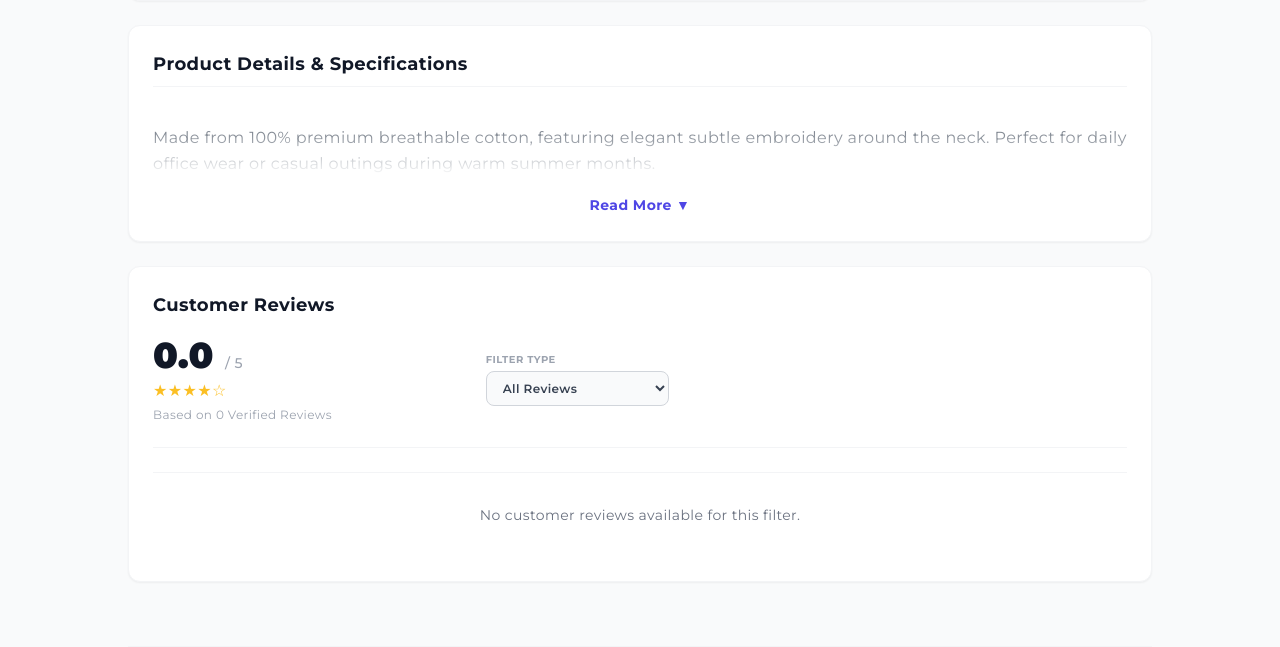
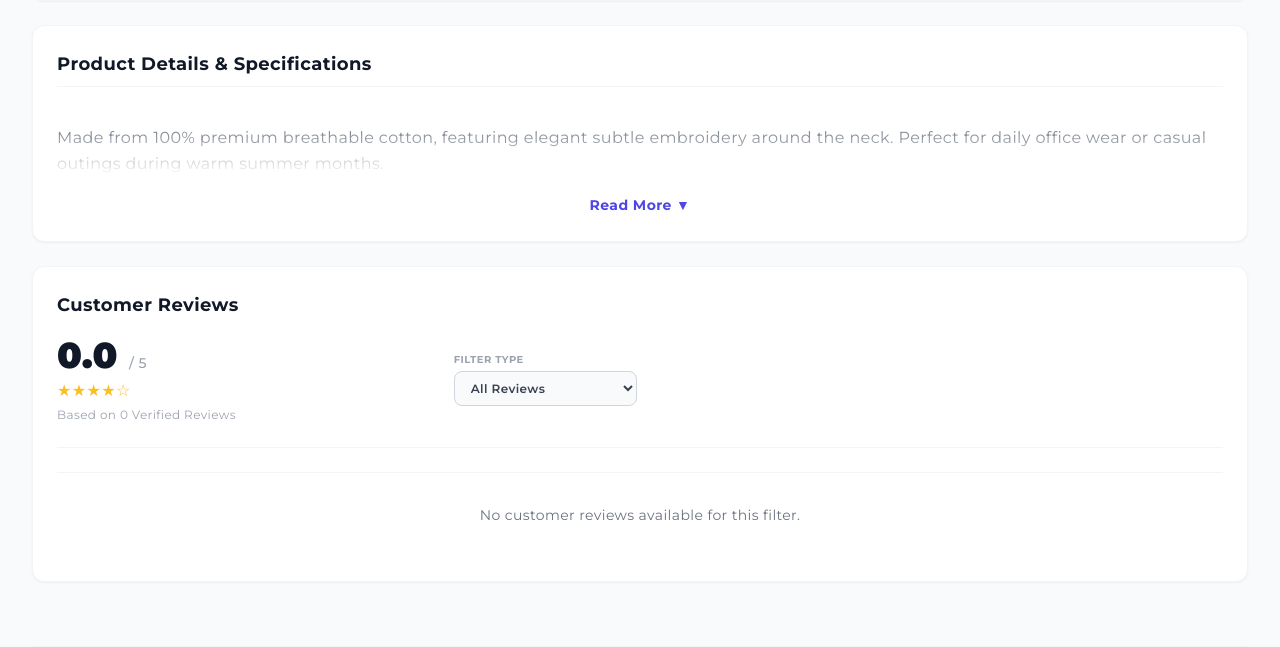
Before and after one commit to hemkhatri/final-year-project, a Django app: a page that uses templates/base.html in a window 1280 px wide. Shown: the part 710-1357 px from the top of the page. Run offline with Django 5.2, Linux system fonts and the light colour scheme; data comes from the database, SQL or seed files in the repository; both versions use the stored data as it was after the commit; parts of the project's set-up code (start-up, migrations or seed data) failed here and were passed over; some libraries are stand-ins or nearby versions.

Commit message:
refactor: make the ui to full screen

```diff
--- a/templates/base.html
+++ b/templates/base.html
@@ -10,8 +10,7 @@
     <title>{% block title %}Marketplace Central{% endblock %}</title>
     <!-- Put this script inside your base template <head> tag -->
     <script src="https://cdn.jsdelivr.net/npm/chart.js"></script>
-     <link rel="icon" type="image/x-icon" href="{% static 'media/favicon.ico' %}">
-
+    <link rel="icon" type="image/x-icon" href="{% static 'media/favicon.ico' %}">
 
     <link rel="stylesheet" href="{% static 'css/styles.css' %}">
 
@@ -51,9 +50,9 @@
     <!-- Global Navigation Header -->
     {% include 'includes/header.html' %}
 
-    <!-- Main Content Area Container -->
+    <!-- Main Content Area Container (UPDATED TO FULL WIDTH) -->
     {% block main_wrapper %}
-    <main class="flex-grow max-w-7xl w-full mx-auto px-4 sm:px-6 lg:px-8 py-8">
+    <main class="flex-grow w-full px-4 sm:px-6 lg:px-8 py-8">
         {% block body_content %}
         {% endblock body_content %}
     </main>
--- a/templates/includes/header.html
+++ b/templates/includes/header.html
@@ -1,7 +1,7 @@
 <!-- templates/includes/header.html -->
 {% load static %}
 <nav class="bg-white border-b border-gray-200 sticky top-0 z-50 shadow-xs" x-data="{ mobileMenuOpen: false }">
-    <div class="max-w-7xl mx-auto px-4 sm:px-6 lg:px-8">
+    <div class="max-w-full mx-auto px-4 sm:px-6 lg:px-8">
         <div class="flex justify-between h-16 items-center">
             <!-- Left: Logo & Core Navigation Links -->
             <div class="flex items-center flex-1 space-x-8">
@@ -15,36 +15,38 @@
 
                 <!-- Desktop Links -->
                 <div class="hidden md:flex items-center space-x-1">
-                    <a href="#" class="px-3 py-2 text-sm font-medium text-gray-600 hover:text-indigo-600 rounded-md transition-colors">Explore</a>
-                    <a href="{% url 'shop:category_list' %}" class="px-3 py-2 text-sm font-medium text-gray-600 hover:text-indigo-600 rounded-md transition-colors">Categories</a>
+                    <a href="#"
+                        class="px-3 py-2 text-sm font-medium text-gray-600 hover:text-indigo-600 rounded-md transition-colors">Explore</a>
+                    <a href="{% url 'shop:category_list' %}"
+                        class="px-3 py-2 text-sm font-medium text-gray-600 hover:text-indigo-600 rounded-md transition-colors">Categories</a>
                     {% if user.is_authenticated and user.role == 'SELLER' %}
-                    <a href="{% url 'accounts:seller_dashboard' %}" class="px-3 py-2 text-sm font-medium text-indigo-600 bg-indigo-50 rounded-md">Seller Panel</a>
+                    <a href="{% url 'accounts:seller_dashboard' %}"
+                        class="px-3 py-2 text-sm font-medium text-indigo-600 bg-indigo-50 rounded-md">Seller Panel</a>
                     {% endif %}
                 </div>
 
                 <!-- Search bar visible only to Customers & Guests -->
                 {% if not user.is_authenticated or user.role != 'SELLER' and user.role != 'DELIVERY_BOY' %}
-                <div class="hidden md:block flex-1 max-w-md mx-4 relative"
+                <div class="hidden md:block flex-1 max-w-md ml-auto relative"
                     x-data="{ term: '{{ request.GET.q|default:'' }}', suggestions: [], showDropdown: false }"
                     @click.outside="showDropdown = false">
 
+
                     <form action="{% url 'shop:product_search' %}" method="GET" x-ref="searchForm">
                         <div class="relative">
-                            <input type="text"
-                                   name="q"
-                                   x-model="term"
-                                   placeholder="Search products..."
+                            <input type="text" name="q" x-model="term" placeholder="Search products..."
                                 @input.debounce.150ms="
                                         if (term.trim().length < 2) { suggestions = []; showDropdown = false; return; }
                                         fetch('/shop/api/autocomplete/?term=' + encodeURIComponent(term.trim()))
                                             .then(res => res.json())
                                             .then(data => { suggestions = data; showDropdown = suggestions.length > 0; })
-                                   "
-                                   @focus="if (suggestions.length > 0) showDropdown = true"
+                                   " @focus="if (suggestions.length > 0) showDropdown = true"
                                 class="w-full pl-9 pr-4 py-1.5 bg-gray-50 border border-gray-300 rounded-lg text-sm focus:outline-none focus:ring-2 focus:ring-indigo-500 focus:bg-white transition-all">
-                            <div class="absolute inset-y-0 left-0 pl-3 flex items-center pointer-events-none text-gray-400">
+                            <div
+                                class="absolute inset-y-0 left-0 pl-3 flex items-center pointer-events-none text-gray-400">
                                 <svg class="h-4 w-4" fill="none" viewBox="0 0 24 24" stroke="currentColor">
-                                    <path stroke-linecap="round" stroke-linejoin="round" stroke-width="2" d="M21 21l-6-6m2-5a7 7 0 11-14 0 7 7 0 0114 0z"/>
+                                    <path stroke-linecap="round" stroke-linejoin="round" stroke-width="2"
+                                        d="M21 21l-6-6m2-5a7 7 0 11-14 0 7 7 0 0114 0z" />
                                 </svg>
                             </div>
                         </div>
@@ -52,18 +54,18 @@
 
                     <!-- Dropdown Panel Layout -->
                     <div class="absolute left-0 right-0 mt-1 bg-white border border-gray-200 rounded-xl shadow-lg z-50 overflow-hidden"
-                         x-show="showDropdown"
-                         style="display: none;">
+                        x-show="showDropdown" style="display: none;">
                         <div class="max-h-80 overflow-y-auto divide-y divide-gray-50">
                             <template x-for="item in suggestions">
                                 <a :href="'/shop/' + item.slug + '/'"
                                     class="flex items-center gap-3 px-4 py-2.5 hover:bg-indigo-50/50 transition-colors group cursor-pointer text-decoration-none block">
-                                    <img :src="item.image"
-                                         :alt="item.name"
+                                    <img :src="item.image" :alt="item.name"
                                         class="w-10 h-10 object-cover rounded-md bg-gray-50 border border-gray-100 flex-shrink-0">
                                     <div class="flex-1 min-w-0">
-                                        <p class="text-sm font-semibold text-gray-800 truncate group-hover:text-indigo-600 transition-colors m-0" x-text="item.name"></p>
-                                        <p class="text-xs font-black text-gray-500 mt-0.5 m-0" x-text="'Rs. ' + item.price"></p>
+                                        <p class="text-sm font-semibold text-gray-800 truncate group-hover:text-indigo-600 transition-colors m-0"
+                                            x-text="item.name"></p>
+                                        <p class="text-xs font-black text-gray-500 mt-0.5 m-0"
+                                            x-text="'Rs. ' + item.price"></p>
                                     </div>
                                 </a>
                             </template>
@@ -79,11 +81,14 @@
                 {% if not user.is_authenticated or user.role != 'SELLER' and user.role != 'DELIVERY_BOY' %}
                 <a href="{% url 'cart:cart_detail' %}"
                     class="relative p-2 text-gray-600 hover:text-indigo-600 transition duration-150 rounded-full hover:bg-gray-100 flex items-center justify-center cursor-pointer">
-                    <svg xmlns="http://www.w3.org/2000/svg" fill="none" viewBox="0 0 24 24" stroke-width="1.5" stroke="currentColor" class="w-6 h-6">
-                        <path stroke-linecap="round" stroke-linejoin="round" d="M2.25 3h1.386c.51 0 .955.343 1.087.835l.383 1.437M7.5 14.25a3 3 0 0 0-3 3h15.75m-12.75-3h11.218c1.121-2.3 2.1-4.684 2.924-7.138a60.114 60.114 0 0 0-16.536-1.84M7.5 14.25L5.106 5.272M6 20.25a.75.75 0 1 1-1.5 0 .75.75 0 0 1 1.5 0Zm12.75 0a.75.75 0 1 1-1.5 0 .75.75 0 0 1 1.5 0Z" />
+                    <svg xmlns="http://www.w3.org/2000/svg" fill="none" viewBox="0 0 24 24" stroke-width="1.5"
+                        stroke="currentColor" class="w-6 h-6">
+                        <path stroke-linecap="round" stroke-linejoin="round"
+                            d="M2.25 3h1.386c.51 0 .955.343 1.087.835l.383 1.437M7.5 14.25a3 3 0 0 0-3 3h15.75m-12.75-3h11.218c1.121-2.3 2.1-4.684 2.924-7.138a60.114 60.114 0 0 0-16.536-1.84M7.5 14.25L5.106 5.272M6 20.25a.75.75 0 1 1-1.5 0 .75.75 0 0 1 1.5 0Zm12.75 0a.75.75 0 1 1-1.5 0 .75.75 0 0 1 1.5 0Z" />
                     </svg>
                     {% if cart|length > 0 %}
-                    <span class="absolute -top-0.5 -right-0.5 w-4 h-4 bg-rose-500 text-white text-[10px] font-black rounded-full flex items-center justify-center animate-bounce">
+                    <span
+                        class="absolute -top-0.5 -right-0.5 w-4 h-4 bg-rose-500 text-white text-[10px] font-black rounded-full flex items-center justify-center animate-bounce">
                         {{ cart|length }}
                     </span>
                     {% endif %}
@@ -112,28 +117,40 @@
                             <div class="flex items-center gap-1.5 min-w-0">
                                 <span class="text-sm font-bold text-gray-900 truncate">{{ user.username }}</span>
                                 {% if user.is_superuser %}
-                                <span class="text-[10px] font-extrabold px-1.5 py-0.5 rounded bg-red-100 text-red-700 tracking-wide uppercase shrink-0">Admin</span>
+                                <span
+                                    class="text-[10px] font-extrabold px-1.5 py-0.5 rounded bg-red-100 text-red-700 tracking-wide uppercase shrink-0">Admin</span>
                                 {% elif user.role == "SELLER" %}
-                                <span class="text-[10px] font-extrabold px-1.5 py-0.5 rounded bg-indigo-100 text-indigo-700 tracking-wide uppercase shrink-0">Seller</span>
+                                <span
+                                    class="text-[10px] font-extrabold px-1.5 py-0.5 rounded bg-indigo-100 text-indigo-700 tracking-wide uppercase shrink-0">Seller</span>
                                 {% elif user.role == "DELIVERY_BOY" %}
-                                <span class="text-[10px] font-extrabold px-1.5 py-0.5 rounded bg-amber-100 text-amber-800 tracking-wide uppercase shrink-0">Rider</span>
+                                <span
+                                    class="text-[10px] font-extrabold px-1.5 py-0.5 rounded bg-amber-100 text-amber-800 tracking-wide uppercase shrink-0">Rider</span>
                                 {% endif %}
                             </div>
                         </div>
 
-                        <a href="#" class="block px-4 py-2 text-sm text-gray-700 hover:bg-gray-50 font-medium transition">🎛️ Dashboard</a>
-                        <a href="#" class="block px-4 py-2 text-sm text-gray-700 hover:bg-gray-50 font-medium transition">⚙️ Account Settings</a>
+                        <a href="#"
+                            class="block px-4 py-2 text-sm text-gray-700 hover:bg-gray-50 font-medium transition">🎛️
+                            Dashboard</a>
+                        <a href="#"
+                            class="block px-4 py-2 text-sm text-gray-700 hover:bg-gray-50 font-medium transition">⚙️
+                            Account Settings</a>
                         <div class="border-t border-gray-100 my-1"></div>
 
                         <form action="{% url 'accounts:logout' %}" method="post">
                             {% csrf_token %}
-                            <button type="submit" class="w-full text-left block text-sm font-medium text-red-600 px-4 py-2 hover:bg-gray-50 transition">Log Out</button>
+                            <button type="submit"
+                                class="w-full text-left block text-sm font-medium text-red-600 px-4 py-2 hover:bg-gray-50 transition">Log
+                                Out</button>
                         </form>
                     </div>
                 </div>
                 {% else %}
-                <a href="{% url 'accounts:login' %}" class="text-sm font-medium text-gray-700 hover:text-indigo-600 transition-colors">Log In</a>
-                <a href="{% url 'accounts:signup' %}" class="text-sm font-medium bg-indigo-600 text-white px-4 py-2 rounded-lg shadow-sm hover:bg-indigo-700 transition shadow-indigo-100">Sign Up</a>
+                <a href="{% url 'accounts:login' %}"
+                    class="text-sm font-medium text-gray-700 hover:text-indigo-600 transition-colors">Log In</a>
+                <a href="{% url 'accounts:signup' %}"
+                    class="text-sm font-medium bg-indigo-600 text-white px-4 py-2 rounded-lg shadow-sm hover:bg-indigo-700 transition shadow-indigo-100">Sign
+                    Up</a>
                 {% endif %}
             </div>
 
@@ -142,8 +159,10 @@
                 <button @click="mobileMenuOpen = !mobileMenuOpen" type="button"
                     class="inline-flex items-center justify-center p-2 rounded-md text-gray-400 hover:text-gray-500 hover:bg-gray-100 transition focus:outline-none">
                     <svg class="h-6 w-6" fill="none" viewBox="0 0 24 24" stroke="currentColor">
-                        <path x-show="!mobileMenuOpen" stroke-linecap="round" stroke-linejoin="round" stroke-width="2" d="M4 6h16M4 12h16M4 18h16" />
-                        <path x-show="mobileMenuOpen" stroke-linecap="round" stroke-linejoin="round" stroke-width="2" d="M6 18L18 6M6 6l12 12" style="display: none;" />
+                        <path x-show="!mobileMenuOpen" stroke-linecap="round" stroke-linejoin="round" stroke-width="2"
+                            d="M4 6h16M4 12h16M4 18h16" />
+                        <path x-show="mobileMenuOpen" stroke-linecap="round" stroke-linejoin="round" stroke-width="2"
+                            d="M6 18L18 6M6 6l12 12" style="display: none;" />
                     </svg>
                 </button>
             </div>
@@ -151,18 +170,23 @@
     </div>
 
     <!-- Mobile Expandable Dropdown Menu -->
-    <div x-show="mobileMenuOpen" x-collapse class="md:hidden border-t border-gray-100 bg-white shadow-inner" style="display: none">
+    <div x-show="mobileMenuOpen" x-collapse class="md:hidden border-t border-gray-100 bg-white shadow-inner"
+        style="display: none">
         <div class="px-2 pt-2 pb-3 space-y-1">
-            <a href="#" class="block px-3 py-2 rounded-md text-base font-medium text-gray-700 hover:bg-gray-50">Explore</a>
-            <a href="#" class="block px-3 py-2 rounded-md text-base font-medium text-gray-700 hover:bg-gray-50">Categories</a>
+            <a href="#"
+                class="block px-3 py-2 rounded-md text-base font-medium text-gray-700 hover:bg-gray-50">Explore</a>
+            <a href="#"
+                class="block px-3 py-2 rounded-md text-base font-medium text-gray-700 hover:bg-gray-50">Categories</a>
             {% if user.is_authenticated and user.role == 'SELLER' %}
-            <a href="{% url 'accounts:seller_dashboard' %}" class="block px-3 py-2 rounded-md text-base font-medium text-indigo-600 bg-indigo-50">Seller Panel</a>
+            <a href="{% url 'accounts:seller_dashboard' %}"
+                class="block px-3 py-2 rounded-md text-base font-medium text-indigo-600 bg-indigo-50">Seller Panel</a>
             {% endif %}
         </div>
         <div class="pt-4 pb-3 border-t border-gray-200 px-4 bg-gray-50/50">
             {% if user.is_authenticated %}
             <div class="flex items-center mb-3">
-                <div class="text-sm font-medium text-gray-800">{{ user.username }} <span class="text-xs text-gray-400">({{ user.role }})</span></div>
+                <div class="text-sm font-medium text-gray-800">{{ user.username }} <span
+                        class="text-xs text-gray-400">({{ user.role }})</span></div>
             </div>
             <form action="{% url 'accounts:logout' %}" method="post">
                 {% csrf_token %}
@@ -170,8 +194,12 @@
             </form>
             {% else %}
             <div class="space-y-2">
-                <a href="{% url 'accounts:login' %}" class="block text-center w-full px-4 py-2 text-sm font-medium text-gray-700 bg-white border border-gray-300 rounded-md">Log In</a>
-                <a href="{% url 'accounts:signup' %}" class="block text-center w-full px-4 py-2 text-sm font-medium text-white bg-indigo-600 rounded-md">Sign Up</a>
+                <a href="{% url 'accounts:login' %}"
+                    class="block text-center w-full px-4 py-2 text-sm font-medium text-gray-700 bg-white border border-gray-300 rounded-md">Log
+                    In</a>
+                <a href="{% url 'accounts:signup' %}"
+                    class="block text-center w-full px-4 py-2 text-sm font-medium text-white bg-indigo-600 rounded-md">Sign
+                    Up</a>
             </div>
             {% endif %}
         </div>
--- a/templates/shop/product_detail.html
+++ b/templates/shop/product_detail.html
@@ -5,7 +5,7 @@
 
 {% block body_content %}
 <!-- ================= MAIN CORE PRODUCT INFO SECTION ================= -->
-<div class="bg-white rounded-xl shadow-sm border border-gray-100 overflow-hidden max-w-5xl mx-auto p-4 md:p-8 my-6"
+<div class="bg-white rounded-xl shadow-sm border border-gray-100 overflow-hidden max-w-full mx-auto p-4 md:p-8 my-6"
     x-data="{ quantity: 1, maxStock: {{ product.stock|default:0 }} }">
     <div class="grid grid-cols-1 md:grid-cols-12 gap-8">
 
@@ -154,7 +154,7 @@
 </div>
 
 <!-- ================= LOWER CONTENT TABS PANEL: DESCRIPTION ================= -->
-<div class="max-w-5xl mx-auto my-6 grid grid-cols-1 gap-6">
+<div class="max-w-full mx-auto my-6 grid grid-cols-1 gap-6">
 
     <!-- Description Block -->
     <div class="bg-white rounded-xl shadow-sm border border-gray-100 p-6" x-data="{ expanded: false }">
@@ -332,7 +332,7 @@
 </div>
 
 <!-- Recommended Products Section -->
-<section class="max-w-5xl mx-auto mt-16 border-t border-gray-100 pt-10 px-4">
+<section class="max-w-full mx-auto mt-16 border-t border-gray-100 pt-10 px-4">
     <div class="flex items-center justify-between mb-6">
         <h3 class="text-2xl font-bold text-gray-900 tracking-tight">Recommended For You</h3>
     </div>
```
Also changed, not shown: templates/shop/market.html (+72 -14 lines), templates/shop/market_simple.html (deleted, +0 -76 lines), templates/shop/marketx.html (added, +18 -0 lines), db.sqlite3. Lines whose indentation alone changed are shown as unchanged.
